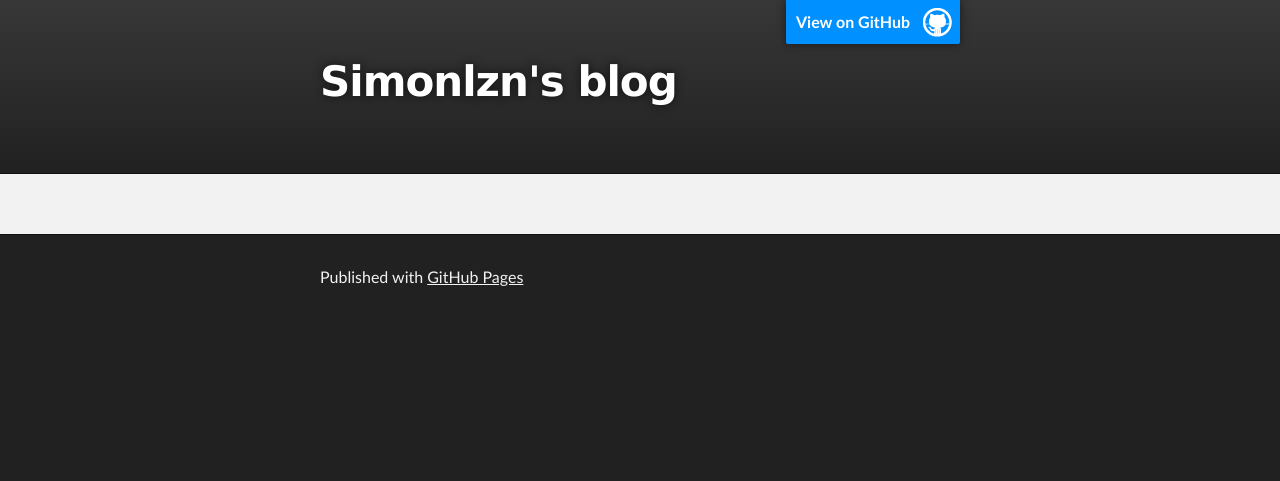
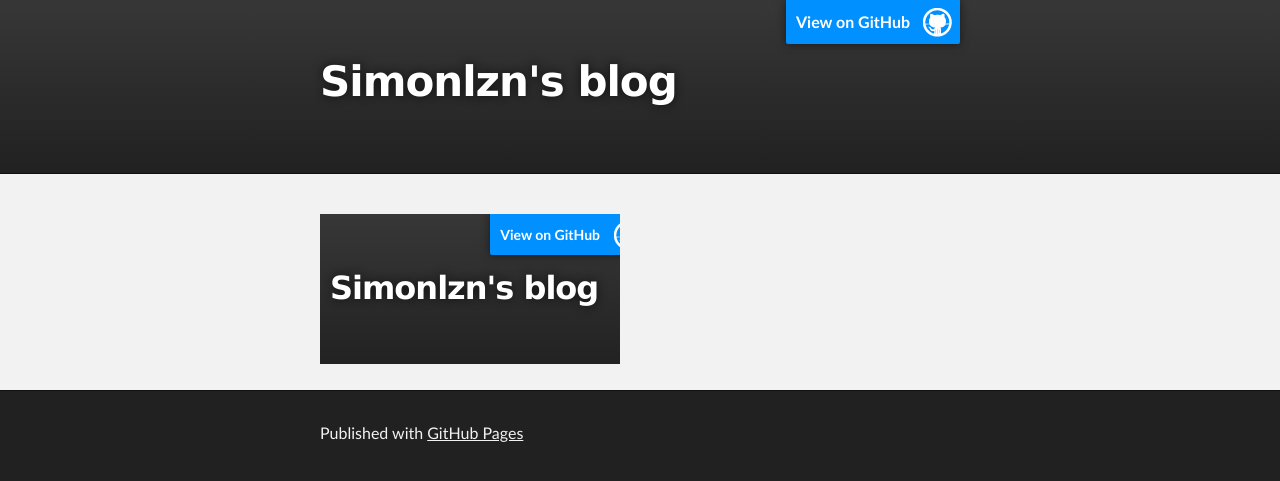
Before and after one commit to simonlzn/simonlzn.github.io, a Jekyll site: the page built from index.html, in a window 1280 px wide. Shown: the top 481 px of the page. Built offline with Jekyll 4.4.1, drawn with Linux system fonts in a browser that asks for light colours.

Commit message:
try to change the home page

```diff
--- a/index.html
+++ b/index.html
@@ -2,3 +2,4 @@
 layout: default
 title: Index
 ---
+<iframe src="/blog/"></iframe>
```
